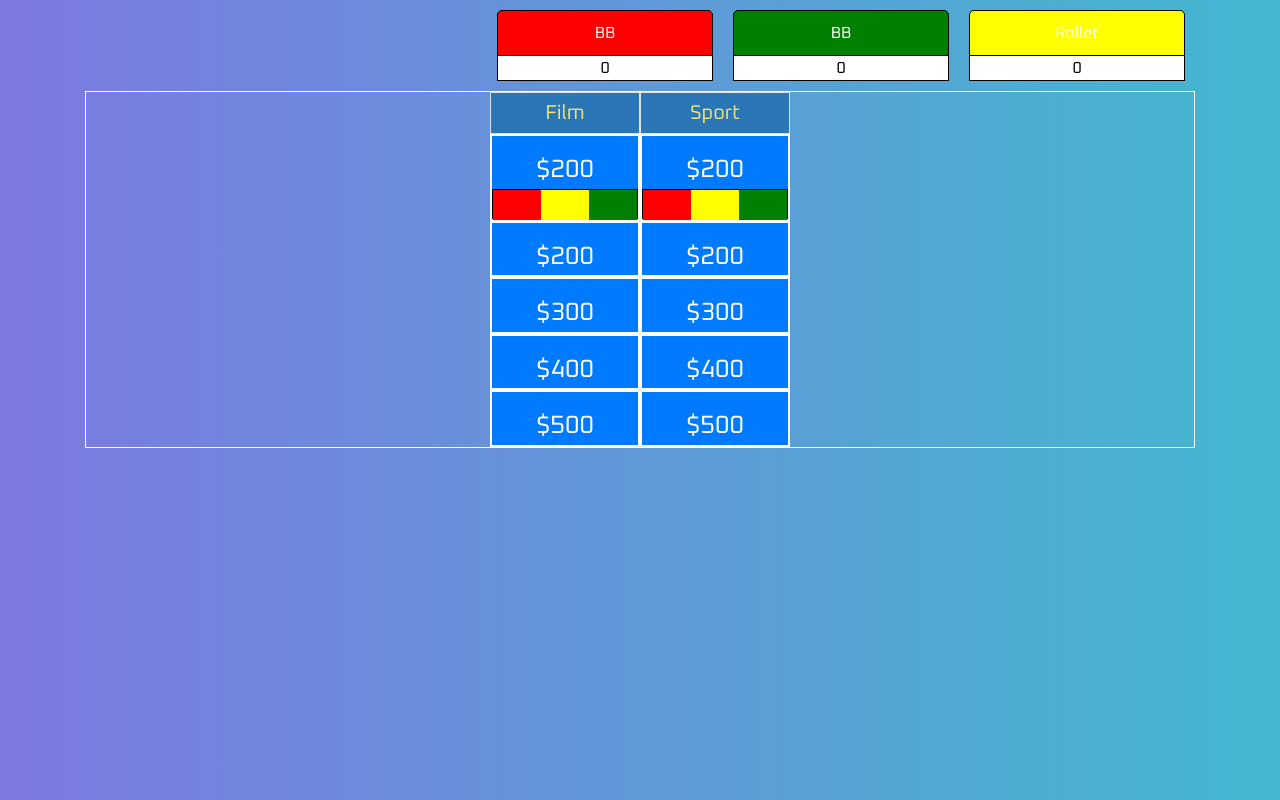
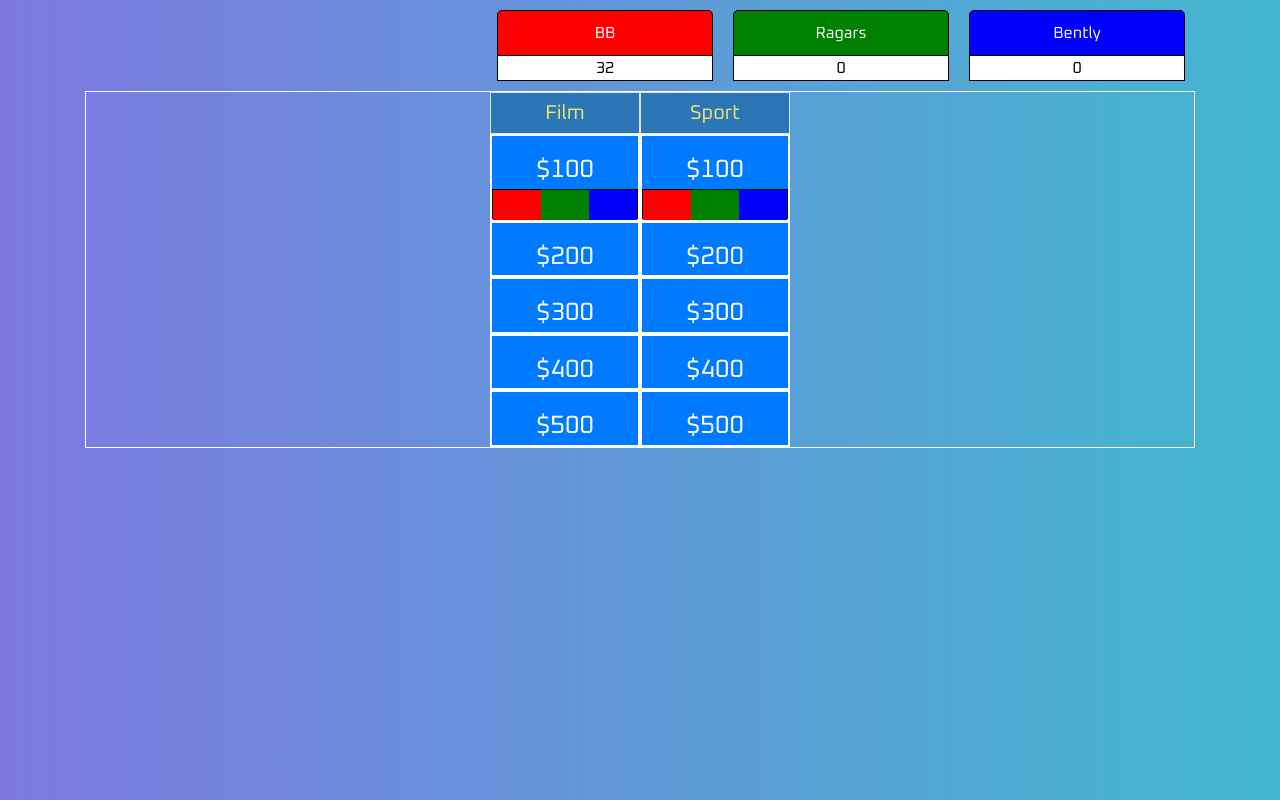
Before and after one commit to osterdalh/jeopardy, a React (Create React App) app: page / in a window 1280 px wide. Built offline with nearby package versions, Linux system fonts and the light colour scheme.

Commit message:
score calc wokring ish

```diff
--- a/src/components/Table.js
+++ b/src/components/Table.js
@@ -29,7 +29,7 @@ const createCol = (title, props) => {
             <Category defaultValue={title} className="col border category">
             </Category>
             <Cell id={`${title}100`} className="col border" onClick={() => props.func(`${title}100`)}>
-            $200
+            $100
             {
                 props.func(`${title}100`)
             }
--- a/src/components/Teams.js
+++ b/src/components/Teams.js
@@ -38,7 +38,7 @@ const TeamScoreBoxConainer = styled.div`
 
 const SelectTeam = styled.div`
 height: 30px;
-width: ${props => `${props.width}%;`}
+width: ${props => `${props.width}%;`};
 display: inline-block;
 background-color: green;
 `
@@ -50,25 +50,26 @@ class Teams extends React.Component {
         this.teamColors = ["red", "green", "yellow"]
 
         this.state = {
-            teams: [{
+            teams: {
+                0: {
                     name: 'BB',
+                    points: 32,
+                    id: 0,
+                    color: 'red'
+                },
+                1: {
+                    name: 'Ragars',
                     points: 0,
                     id: 1,
-                color: 'red'
+                    color: 'green'
                 },
-            {
-                name: 'BB',
+                2: {
+                    name: 'Bently',
                     points: 0,
                     id: 2,
-                color: 'yellow  '
-            },
-            {
-                name: 'Rollet',
-                points: 0,
-                id: 3,
-                color: 'green'
-
-            }]
+                    color: 'blue'
+                }
+            }
         }
     }
 
@@ -76,14 +77,15 @@ class Teams extends React.Component {
 
     handleTeamChange = (e, i) => {
         let teams = [...this.state.teams]
-        teams[i].name = e.target.value
+        teams.i.name = e.target.value
         this.setState({ teams })
 
     }
 
     renderTeamBox = (index) => {
+
         return (
-            <TeamInput style={{ backgroundColor: this.teamColors[index] }} value={this.state.teams[index].name} onChange={e => this.handleTeamChange(e, index)} >
+            <TeamInput style={{ backgroundColor: this.state.teams[index].color }} value={this.state.teams[index].name} onChange={e => this.handleTeamChange(e, index)} >
 
             </TeamInput>
         )
@@ -100,17 +102,35 @@ class Teams extends React.Component {
         )
     }
 
+    addScore = (id, score) => {
+        var oldStateTeams = this.state.teams
+
+
+        console.log("state", oldStateTeams[id])
+        console.log("score", score)
+        console.log("old", parseInt(oldStateTeams[id].points))
+
+        var updatedTeamScore = parseInt(oldStateTeams[id].points) + parseInt(score)
+        oldStateTeams[id].points = updatedTeamScore
+        console.log("oldState", updatedTeamScore)
+
+        this.setState({ teams: oldStateTeams })
+
+    }
+
     changeColor = (id) => {
         var element = document.getElementById(id)
         // element.style.backgroundColor = "red"
-        // var score = (element.innerText.replace('$', ''))
+        var score = element ? (element.innerText.replace('$', '')) : 0
+
         return (
 
-            <div style={{border: "1px solid black", height: "30px"}}>
+            <div style={{ border: "1px solid black", height: "30px", zIndex: "99" }}>
                 {
-                    this.state.teams.map(team => {
-                        return(
-                            <SelectTeam width={(1/this.state.teams.length)*100} style={{backgroundColor:team.color}} onClick={() => console.log(team.id)}></SelectTeam>
+                    Object.keys(this.state.teams).map(teamId => {
+                        return (
+                            <SelectTeam key={teamId} width={(1 / Object.keys(this.state.teams).length
+                            ) * 100} style={{ backgroundColor: this.state.teams[teamId].color }} onClick={() => this.addScore(teamId, score)}></SelectTeam>
                         )
                     })
                 }
@@ -128,7 +148,7 @@ class Teams extends React.Component {
                 <div className="d-flex justify-content-end">
                     <div className="d-flex justify-content-center">
                         {
-                            this.state.teams.map((team, index) => this.renderTeamScoreBox(index))
+                            Object.keys(this.state.teams).map((team, index) => this.renderTeamScoreBox(index))
                         }
 
                     </div>
```
Lines whose indentation alone changed are shown as unchanged.
